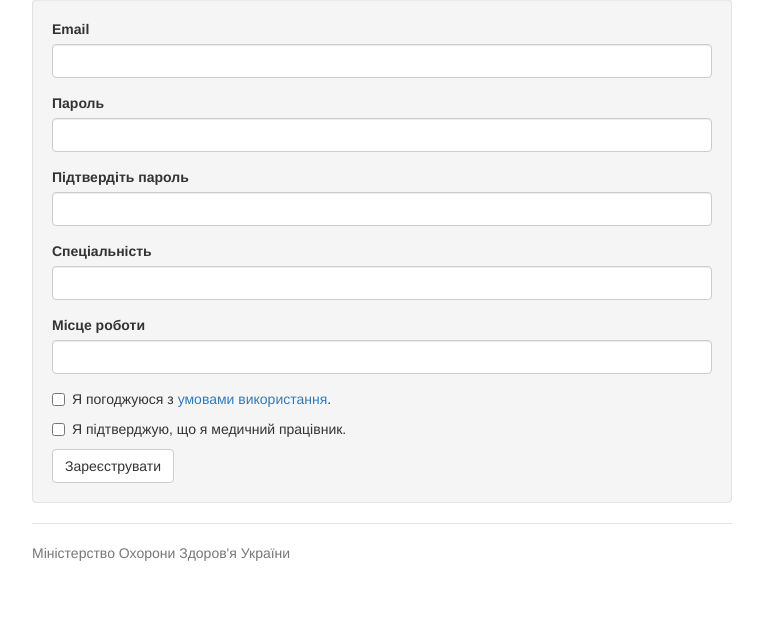
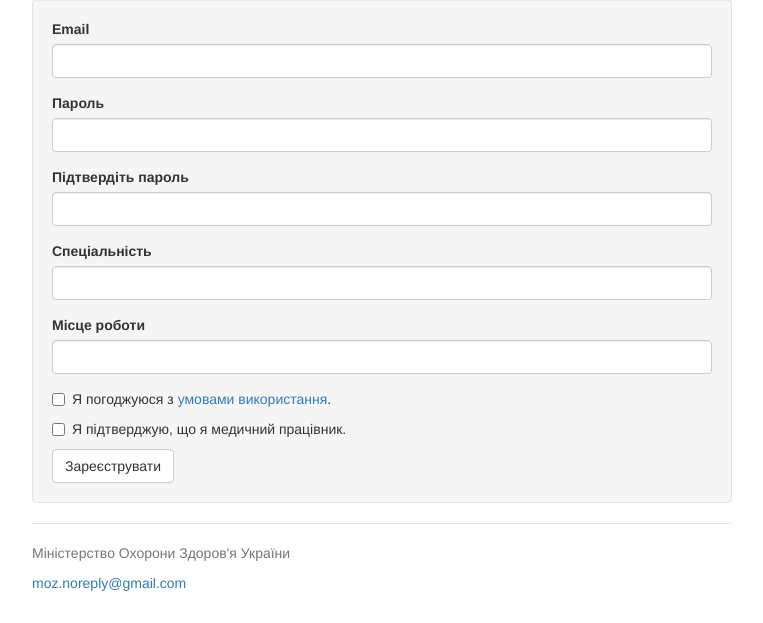
Before and after one commit to ochzhen/moz, a Flask app: page /register in a window 1280 px wide. Shown: the part 217-840 px from the top of the page, without its empty margins (258-1021 px from the left). Before the commit the page ends 778 px from the top, so only its background shows below. Run offline with Flask 2, Linux system fonts and the light colour scheme; some libraries are stand-ins or nearby versions.

Commit message:
Add email

```diff
--- a/moz/templates/layout.html
+++ b/moz/templates/layout.html
@@ -27,6 +27,7 @@
 
     <footer class="footer">
         <p>Міністерство Охорони Здоров'я України</p>
+        <p><a href="mailto:moz.noreply@gmail.com">moz.noreply@gmail.com</a></p>
     </footer>
 </div>
 
```
